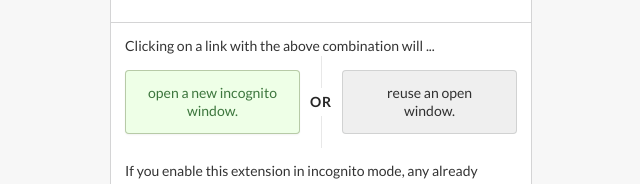
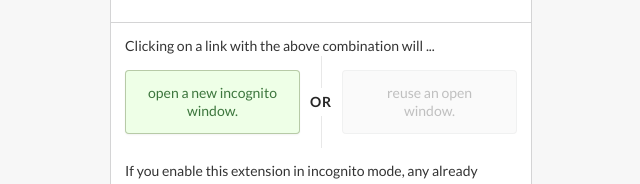
Before and after one commit to musically-ut/key-ncognito, a browser extension: page src/options/index.html in a window 1280 px wide. Shown: the part 315-499 px from the top of the page, without its empty margins (319-959 px from the left). Drawn offline with Linux system fonts and the light colour scheme; a web font is replaced by a local one.

Commit message:
Improve disabled message appearance.

```diff
--- a/src/options/css/key-ncognito.css
+++ b/src/options/css/key-ncognito.css
@@ -3,3 +3,7 @@
   margin: auto;
   margin-top: 1.25rem;
 }
+
+.message.disabled {
+  opacity: 0.3;
+}
```
